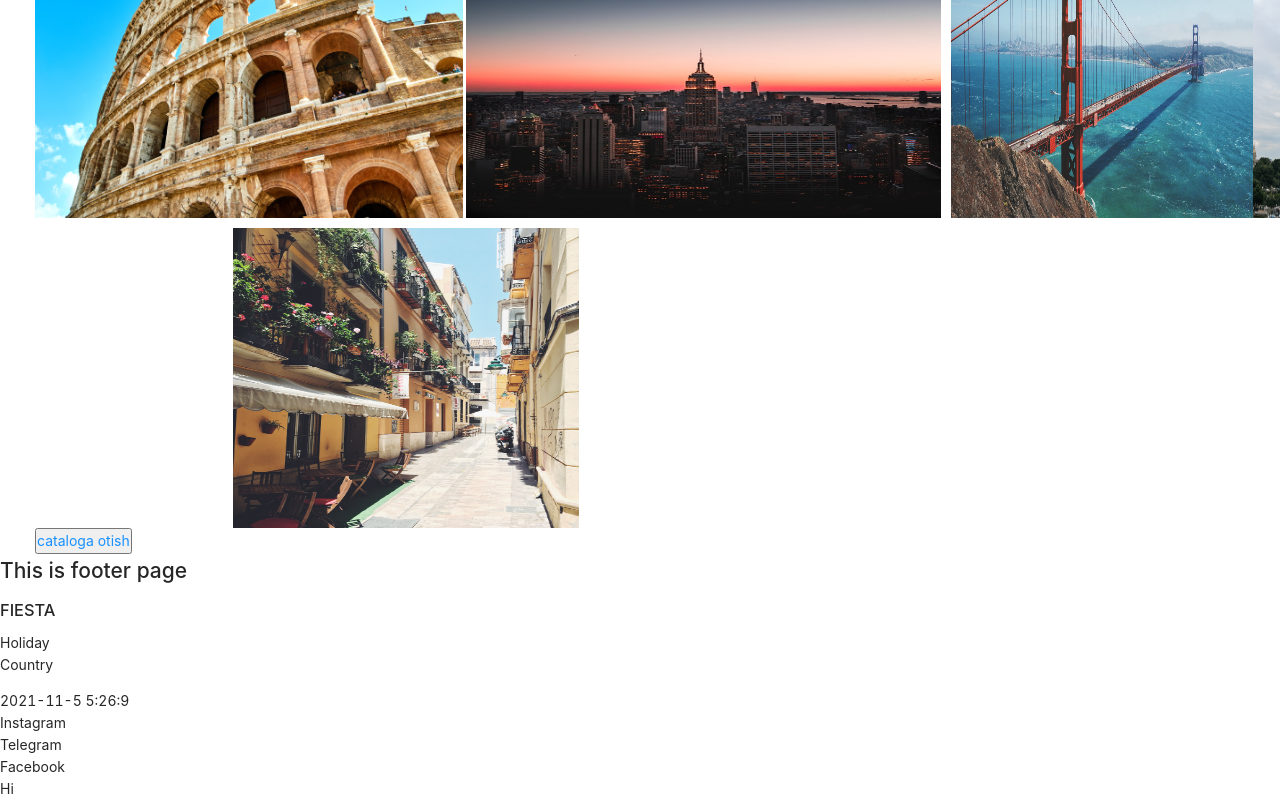
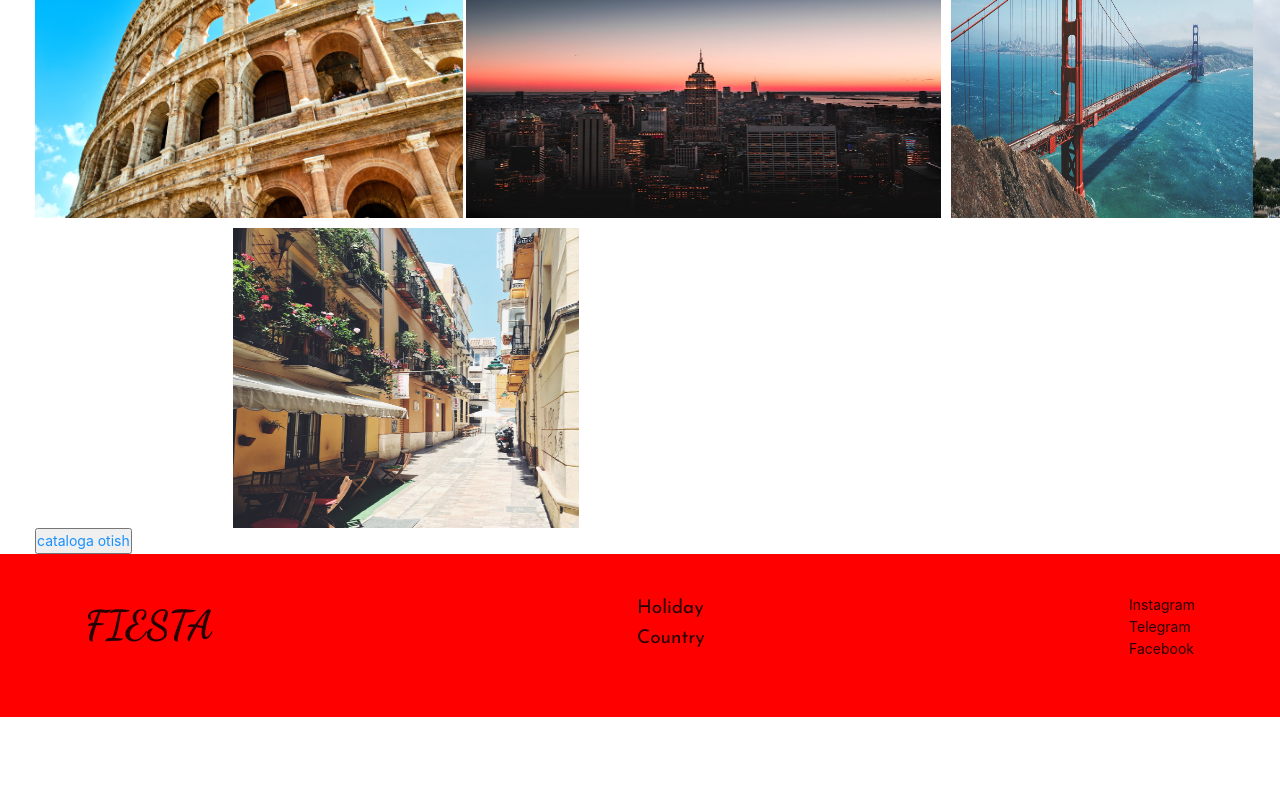
Before and after one commit to sevinch02/holidays, a React (Create React App) app: page / in a window 1280 px wide. Shown: the part 1935-2735 px from the top of the page. After the commit the page ends 2652 px from the top, so only its background shows below. Built offline with nearby package versions, Linux system fonts and the light colour scheme.

Commit message:
save last changes

```diff
--- a/src/Components/Footer/Footer.js
+++ b/src/Components/Footer/Footer.js
@@ -1,30 +1,23 @@
-import React from 'react'
-function date() {
-    let today = new Date();
-    let date = today.getFullYear()+'-'+(today.getMonth()+1)+'-'+today.getDate();
-    let time = today.getHours() + ":" + today.getMinutes() + ":" + today.getSeconds();
-    let dateTime = date+' '+time;
-     return   dateTime;
-}
+import React from 'react';
+import cssfoot from './footer.css'
+
 const Footer = () => {
-
-
   return (
     <div className="footer">
-      <h2>This is footer page</h2>
+      <div className="container">
       <div className="row">
-        <h3>FIESTA</h3>
-        <ul>
-            <li>Holiday</li>
-            <li>Country</li>
-        </ul>    {date()}
-        <ul className="socical-links" >
-            <li>Instagram</li>
-            <li>Telegram</li>
-            <li>Facebook</li>
-            <li>Hi</li>
+        <h3 className=' footer__title'>FIESTA</h3>
+        <ul className="footer-links">
+            <li className="footer__link">Holiday</li>
+            <li className="footer__link">Country</li>
+        </ul>
+        <ul className="social-links footer-links" >
+            <li className="social__link"> <i className="icon-Instagram" > </i> Instagram</li>
+            <li className="social__link">Telegram</li>
+            <li className="social__link">Facebook</li>
         </ul>
 
+      </div>
       </div>
 
     </div>
--- a/src/Components/Footer/footer.css
+++ b/src/Components/Footer/footer.css
@@ -0,0 +1,20 @@
+.footer{
+    background-color: red;
+    padding: 40px;
+}
+.footer .row{
+    display: flex;
+    justify-content: space-between;
+}
+.footer__title{
+    font-family: 'Dancing Script', cursive;
+    font-size: 40px;
+    font-weight: 700;
+}
+.footer-links{
+    list-style-type: none;
+}
+.footer__link{
+    font-size: 19px;
+     font-family: 'Josefin Sans', sans-serif;
+}
```
